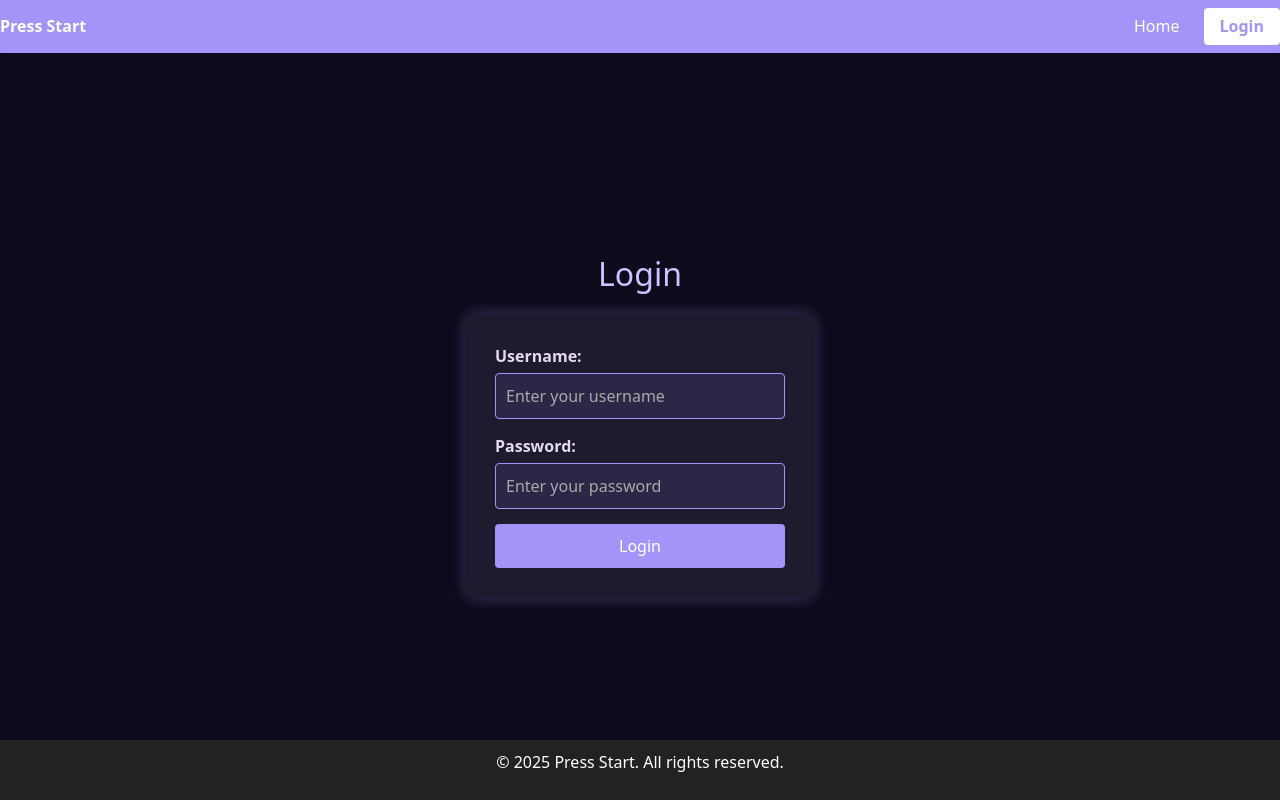
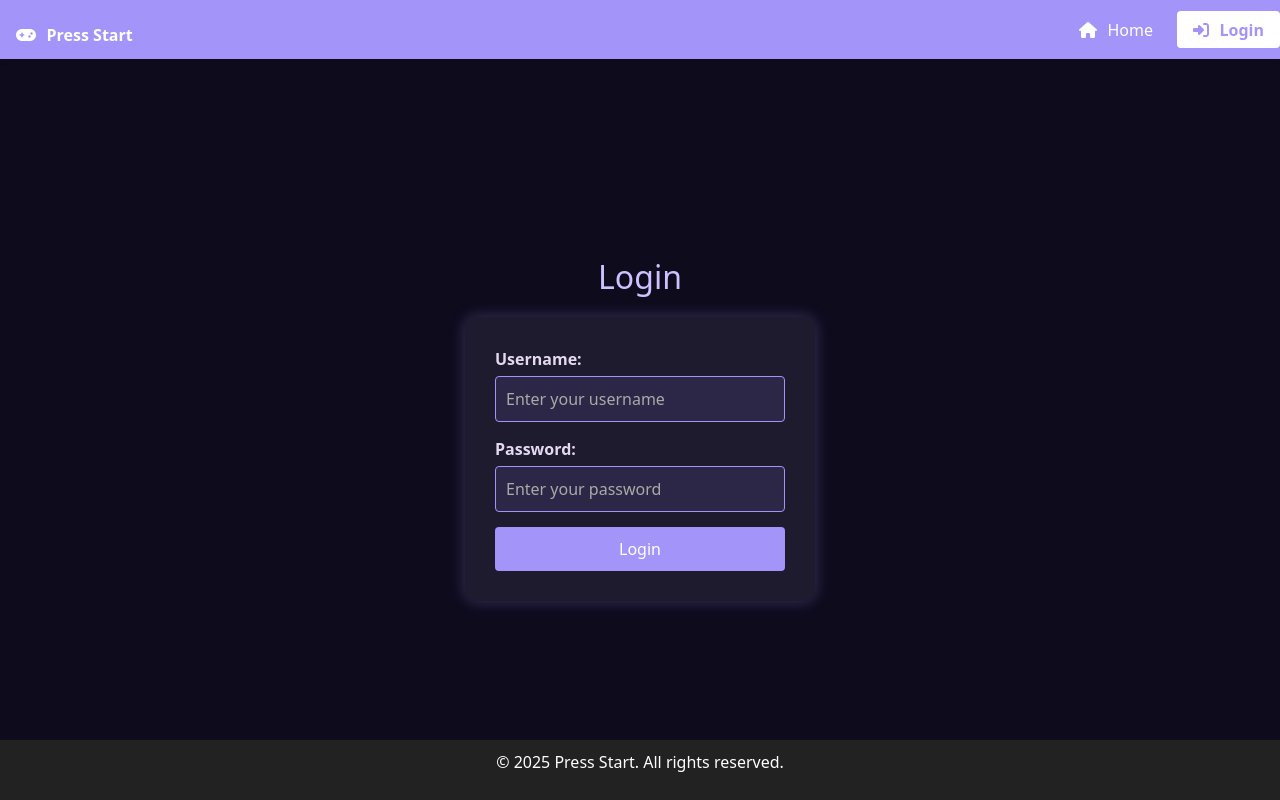
Before and after one commit to absar-syed/Press-Start, a React (Create React App) app: page /Login in a window 1280 px wide. Built offline with nearby package versions, Linux system fonts and the light colour scheme; no server answers.

Commit message:
Navbar updated and icon added

```diff
--- a/package.json
+++ b/package.json
@@ -17,7 +17,7 @@
     "react": "^18.2.0",
     "react-dom": "^18.2.0",
     "react-router-dom": "^7.1.5",
-    "react-scripts": "5.0.1"
+    "react-scripts": "^5.0.1"
   },
   "devDependencies": {
     "concurrently": "^9.1.2",
--- a/public/index.html
+++ b/public/index.html
@@ -1,16 +1,21 @@
 <!DOCTYPE html>
 <html lang="en">
   <head>
-    <meta charset="utf-8" />
-    <meta name="viewport" content="width=device-width, initial-scale=1" />
-    <meta name="theme-color" content="#000000" />
+    <meta charset="utf-8">
+    <meta name="viewport" content="width=device-width, initial-scale=1">
+    <meta name="theme-color" content="#000000">
     <meta
       name="description"
-      content="Web site created using create-react-app"
-    />
-
+      content="Web site created using create-react-app">
 
     <title>Press Start</title>
+    <link
+      rel="stylesheet"
+      href="https://cdnjs.cloudflare.com/ajax/libs/font-awesome/6.5.0/css/all.min.css"
+      integrity="sha512-xX2fU5m57L4z0+jEC1Pp9fvnkKQoEf2d+dLqGbW4RgG+q+4ljBd5AiKdx+nz2IG/ldfUElPaXYeBl1ZzqS2HkQ=="
+      crossorigin="anonymous"
+      referrerpolicy="no-referrer" >
+
   </head>
   <body>
     <noscript>You need to enable JavaScript to run this app.</noscript>
--- a/src/Components/Navbar.css
+++ b/src/Components/Navbar.css
@@ -6,6 +6,19 @@
     background-color: #A294F9; /* From your purple palette */
     padding: 1rem 2rem;
     box-shadow: 0 2px 5px rgba(0, 0, 0, 0.1);
+  }
+
+  .logo {
+    display: flex;
+    align-items: center;
+    gap: 0.5rem;
+    margin-left: 1rem;
+  }
+
+  .logo-text {
+    font-size: 1.8rem;
+    font-weight: bold;
+    color: #fff;
   }
 
   .logo a {
@@ -19,6 +32,7 @@
     list-style: none;
     display: flex;
     align-items: center;
+    margin-right: 1rem;
     gap: 1.5rem;
     margin: 0;
     padding: 0;
@@ -50,6 +64,11 @@
     transition: background-color 0.3s ease;
   }
 
+  .navbar a i,
+  .navbar button i {
+    margin-right: 0.4rem;
+  }
+
   .navbar button:hover {
     background-color: #CDC1FF;
   }
--- a/src/Components/Navbar.jsx
+++ b/src/Components/Navbar.jsx
@@ -50,19 +50,20 @@ function Navbar() {
   return (
     <nav className="navbar">
       <div className="logo">
-        <Link to="/">Press Start</Link>
+        <Link to="/">
+        <i className="fas fa-gamepad"></i> <span className="logo-text"></span> Press Start</Link>
       </div>
       <ul>
         {/* Always show Home link */}
-        <li><Link to="/">Home</Link></li>
+        <li><Link to="/"><i className="fas fa-house"></i>  Home</Link></li>
 
         {user ? (
           /* Links shown only if user is logged in */
           <>
-            <li><Link to="/stock">Stock</Link></li>
-            <li><Link to="/repair-list">Repair List</Link></li>
-            <li><Link to="/repair">Repair</Link></li>
-            <li><Link to="/clients">Clients</Link></li>
+            <li><Link to="/stock"><i className="fas fa-cubes"></i>  Stock</Link></li>
+            <li><Link to="/repair-list"><i className="fas fa-screwdriver-wrench"></i>  Repair List</Link></li>
+            <li><Link to="/repair"><i className="fas fa-toolbox"></i> Repair</Link></li>
+            <li><Link to="/clients"><i className="fas fa-user-tie"></i> Clients</Link></li>
             <li>
               <button onClick={handleLogout}>Logout</button>
             </li>
@@ -72,7 +73,7 @@ function Navbar() {
           <>
             <li>
   <            Link to="/login">
-            <button className="nav-btn">Login</button>
+            <button className="nav-btn"><i className="fas fa-sign-in-alt"></i> Login</button>
               </Link>
             </li>
 
```
Also changed, not shown: 1 other file (tests, documents, lock files or other folders).
